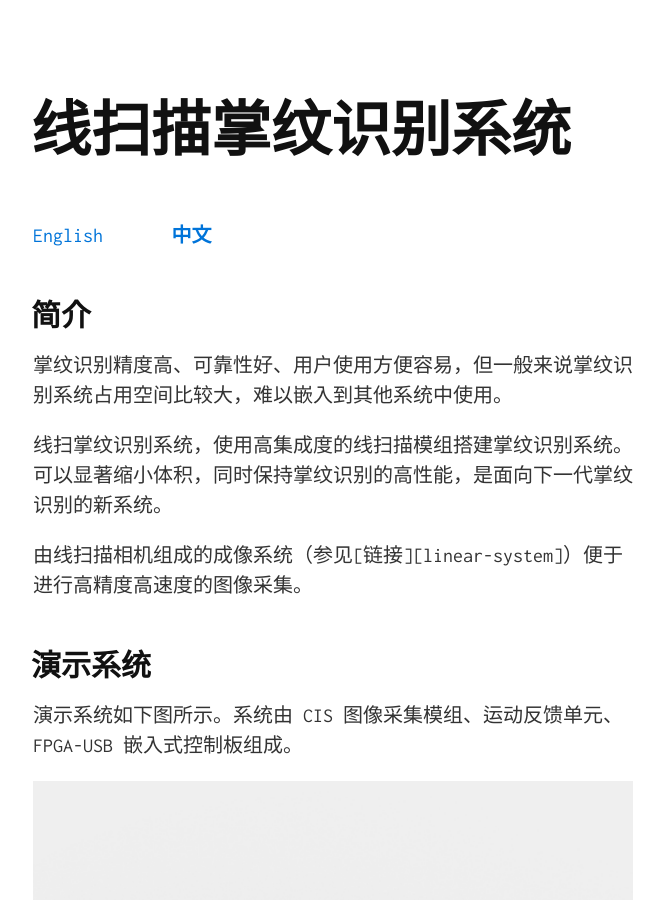
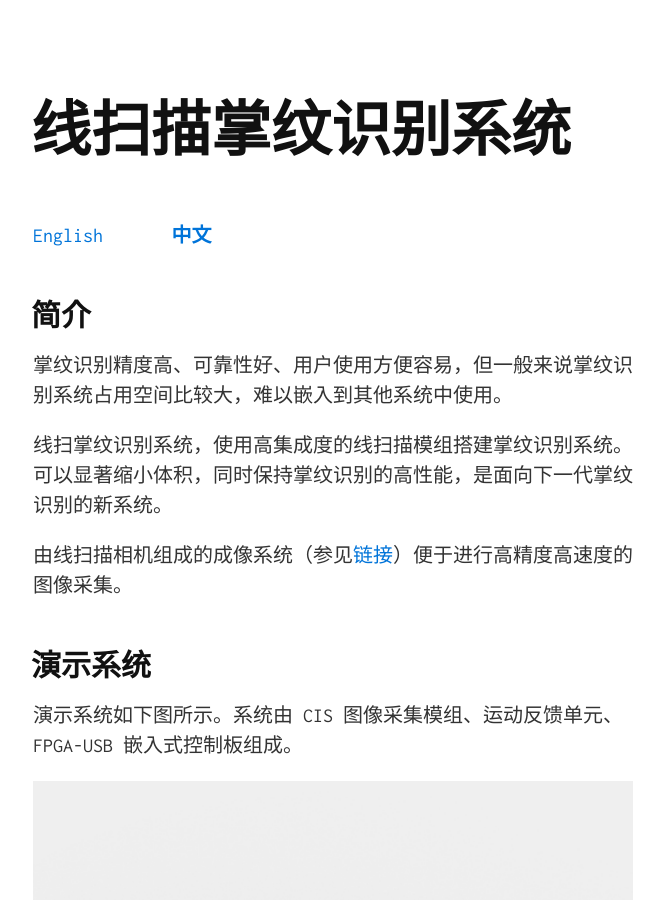
Before and after one commit to quxiaofeng/lps, a Jekyll site: the page built from cn.md, in a window 1280 px wide and 900 px high. Shown: the whole window, without its empty margins (307-971 px from the left). Built offline with Jekyll 4.4.1, drawn with Linux system fonts in a browser that asks for light colours; nearby versions of some CDN libraries; some of the changed lines change nothing that is shown.

Commit message:
Added a link to cn
Signed-off-by: Xiaofeng QU <xiaofeng.qu.hk@ieee.org>

```diff
--- a/cn.md
+++ b/cn.md
@@ -95,6 +95,7 @@ FPGA 电路板尺寸及布线如下图所示。
 
 包括使用线扫描 CCD 传感器的多次反射式掌纹图像采集设备和使用接触式线扫描模组的掌纹图像采集设备。两种采集设备都使用了相同运动反馈同步单元，既一对滚轴、齿轮组和光电编码器组成。
 
+[linear-system]: http://www.lustervision.com/new-product/xsmxj20156017.shtml
 [TSMC-LPS]: http://ieeexplore.ieee.org/xpl/articleDetails.jsp?arnumber=7390297
 [csxfqu]: http://www.quxiaofeng.me/about
 [csdzhang]: http://www4.comp.polyu.edu.hk/~csdzhang/
```
